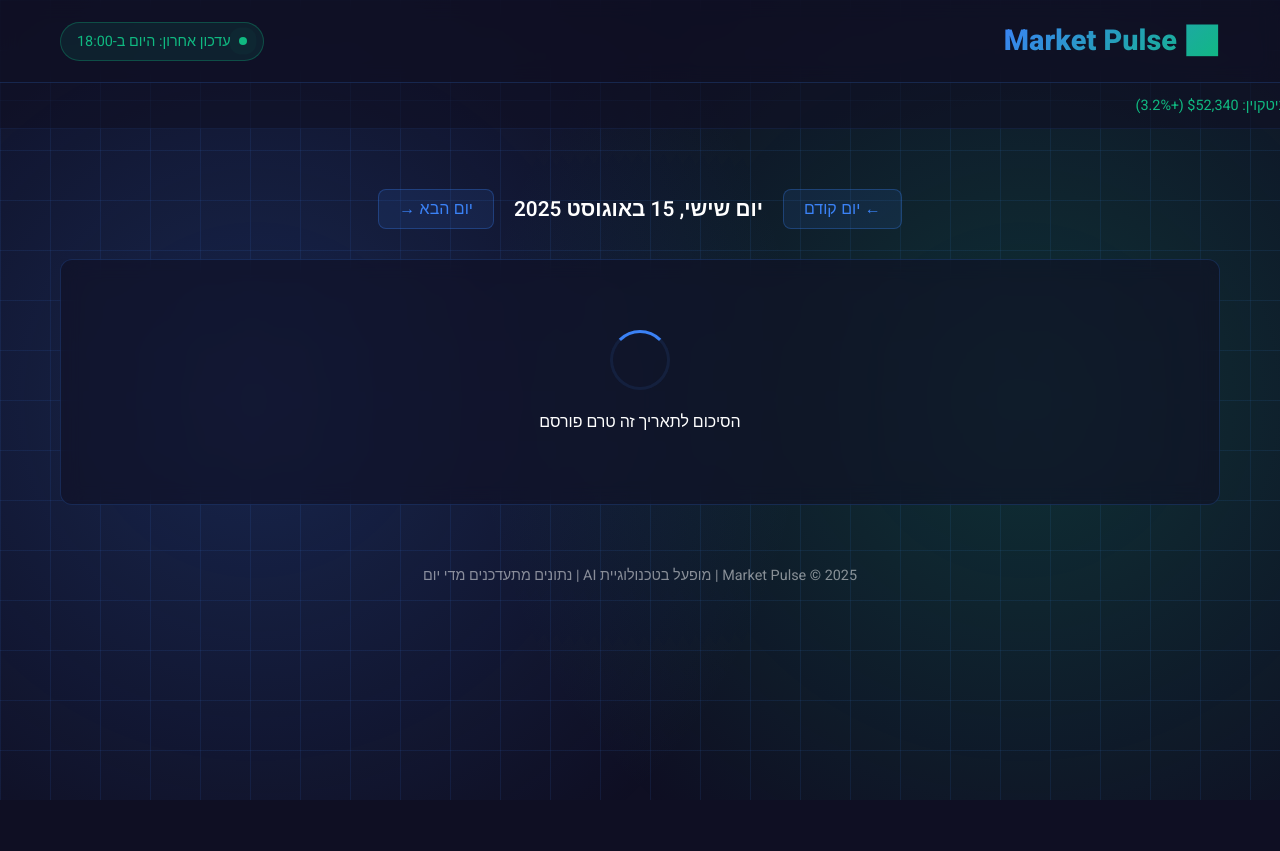
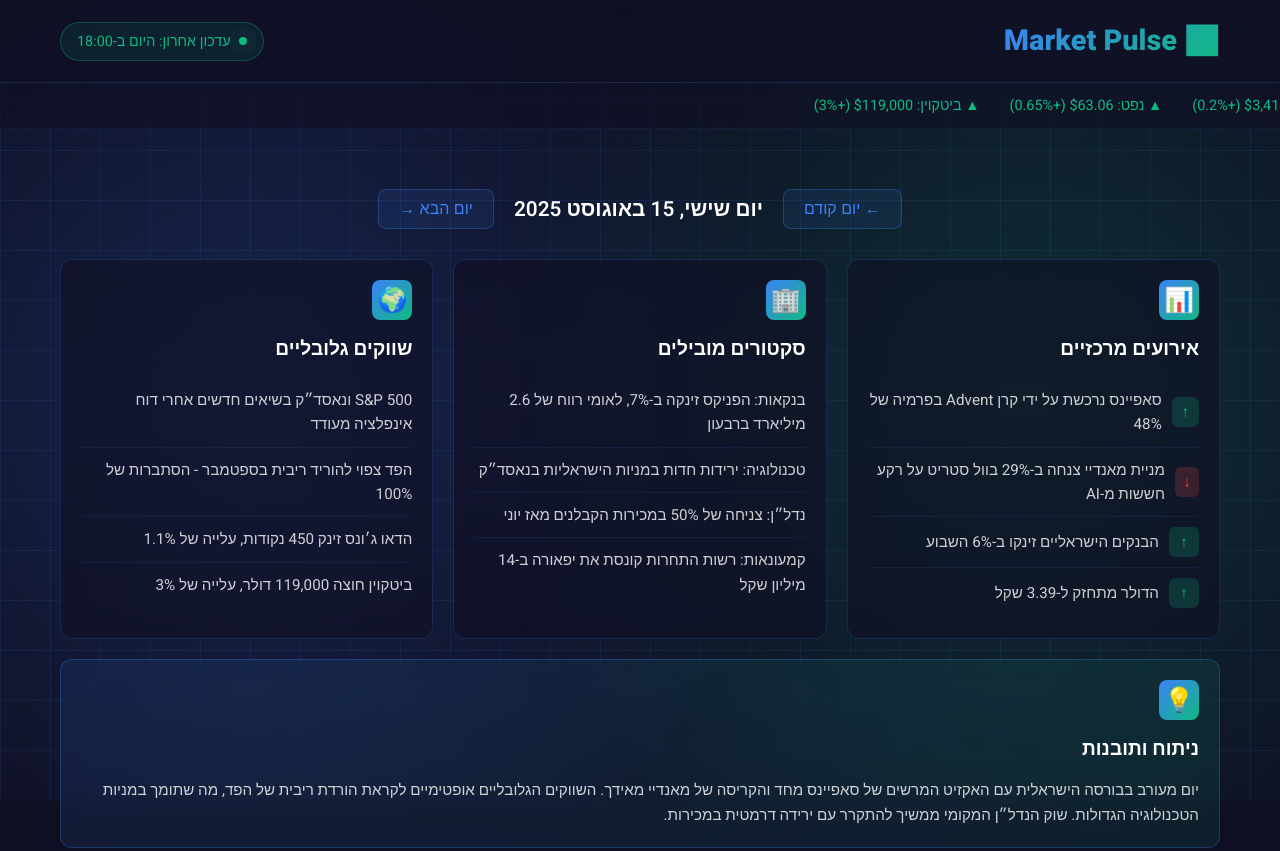
Before and after one commit to RonM055/economic-summary, a plain HTML site: page index.html in a window 1280 px wide. Shown: the top 851 px of the page. Before the commit the page ends 800 px from the top, so only its background shows below. Drawn offline with Linux system fonts and the light colour scheme.

Commit message:
Update index.html

```diff
--- a/index.html
+++ b/index.html
@@ -342,12 +342,13 @@
     <!-- Market Ticker -->
     <div class="ticker">
         <div class="ticker-content">
-            <div class="ticker-item up">▲ ת"א 35: +1.2%</div>
-            <div class="ticker-item down">▼ דולר/שקל: 3.65 (-0.3%)</div>
-            <div class="ticker-item up">▲ נאסד"ק: +2.1%</div>
-            <div class="ticker-item up">▲ זהב: $2,045 (+0.8%)</div>
-            <div class="ticker-item down">▼ נפט: $78.3 (-1.5%)</div>
-            <div class="ticker-item up">▲ ביטקוין: $52,340 (+3.2%)</div>
+            <div class="ticker-item up">▲ ת"א 35: 2,969 (+0.7%)</div>
+            <div class="ticker-item up">▲ דולר/שקל: 3.39 (+0.3%)</div>
+            <div class="ticker-item up">▲ S&P 500: 6,466 (+1.1%)</div>
+            <div class="ticker-item up">▲ נאסד"ק: 21,713 (+1.4%)</div>
+            <div class="ticker-item up">▲ זהב: $3,414 (+0.2%)</div>
+            <div class="ticker-item up">▲ נפט: $63.06 (+0.65%)</div>
+            <div class="ticker-item up">▲ ביטקוין: $119,000 (+3%)</div>
         </div>
     </div>
 
@@ -372,25 +373,46 @@
     </footer>
 
     <script>
-        // Sample data
+        // נתונים אמיתיים - מתעדכן יומית
         const summaries = {
-            '2025-01-15': {
+            '2025-08-15': {
                 mainEvents: [
-                    { text: 'הבורסה בת"א נסגרה בעליות חדות', trend: 'up' },
-                    { text: 'בנק ישראל הותיר את הריבית ללא שינוי', trend: 'neutral' },
-                    { text: 'מניות הטכנולוגיה מובילות את העליות', trend: 'up' }
+                    { text: 'סאפיינס נרכשת על ידי קרן Advent בפרמיה של 48%', trend: 'up' },
+                    { text: 'מניית מאנדיי צנחה ב-29% בוול סטריט על רקע חששות מ-AI', trend: 'down' },
+                    { text: 'הבנקים הישראליים זינקו ב-6% השבוע', trend: 'up' },
+                    { text: 'הדולר מתחזק ל-3.39 שקל', trend: 'up' }
                 ],
                 sectors: [
-                    'טכנולוגיה: עלייה של 2.5% בממוצע',
-                    'נדל"ן: ירידה קלה של 0.3%',
-                    'בנקים: ללא שינוי משמעותי'
+                    'בנקאות: הפניקס זינקה ב-7%, לאומי רווח של 2.6 מיליארד ברבעון',
+                    'טכנולוגיה: ירידות חדות במניות הישראליות בנאסד״ק',
+                    'נדל״ן: צניחה של 50% במכירות הקבלנים מאז יוני',
+                    'קמעונאות: רשות התחרות קונסת את יפאורה ב-14 מיליון שקל'
                 ],
                 global: [
-                    'וול סטריט פתחה בירוק על רקע נתוני תעסוקה',
-                    'הנפט מתחזק לאחר החלטת אופ"ק',
-                    'המטבעות הדיגיטליים במגמה חיובית'
+                    'S&P 500 ונאסד״ק בשיאים חדשים אחרי דוח אינפלציה מעודד',
+                    'הפד צפוי להוריד ריבית בספטמבר - הסתברות של 100%',
+                    'הדאו ג׳ונס זינק 450 נקודות, עלייה של 1.1%',
+                    'ביטקוין חוצה 119,000 דולר, עלייה של 3%'
                 ],
-                analysis: 'יום מסחר חיובי במיוחד עם מומנטום חזק בסקטור הטכנולוגיה. המשקיעים אופטימיים לקראת דוחות הרבעון הרביעי. מומלץ לעקוב אחר מניות הצמיחה.'
+                analysis: 'יום מעורב בבורסה הישראלית עם האקזיט המרשים של סאפיינס מחד והקריסה של מאנדיי מאידך. השווקים הגלובליים אופטימיים לקראת הורדת ריבית של הפד, מה שתומך במניות הטכנולוגיה הגדולות. שוק הנדל״ן המקומי ממשיך להתקרר עם ירידה דרמטית במכירות.'
+            },
+            '2025-08-14': {
+                mainEvents: [
+                    { text: 'מדד ת״א 35 ירד ב-1.62% בהובלת מניות הטכנולוגיה', trend: 'down' },
+                    { text: 'מטריקס מדווחת על רווח של 76.3 מיליון שקל', trend: 'up' },
+                    { text: 'דירה בהנחה - למעלה מ-7,500 משפחות נרשמו באשקלון', trend: 'neutral' }
+                ],
+                sectors: [
+                    'תקשורת ופיננסים: הובילו את הירידות',
+                    'תשתיות: יציבות יחסית',
+                    'ביטוח: ירידות מתונות'
+                ],
+                global: [
+                    'האינפלציה בארה״ב עלתה ל-2.7% ביולי, פחות מהצפי',
+                    'וול סטריט סגרה ביציבות לקראת נתוני אינפלציה',
+                    'מחירי הנפט עולים ב-0.65%'
+                ],
+                analysis: 'לחצי מכירה בבורסה המקומית על רקע אי ודאות גלובלית. המשקיעים ממתינים להחלטות הפד הקרובות.'
             }
         };
 
```
